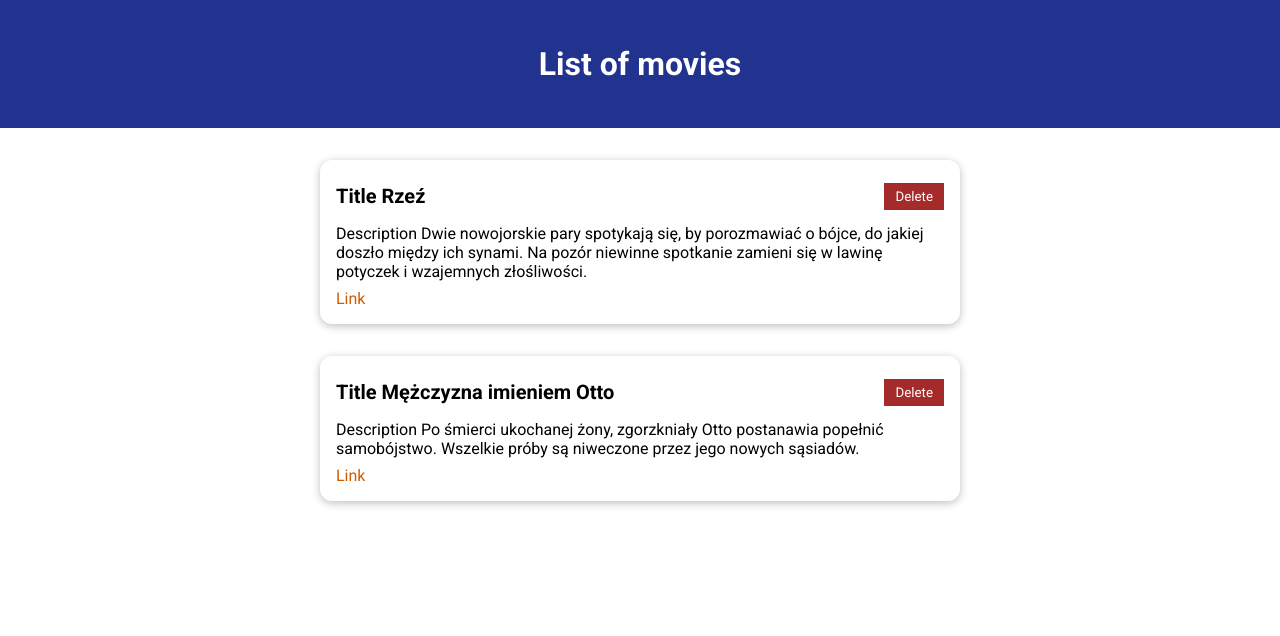
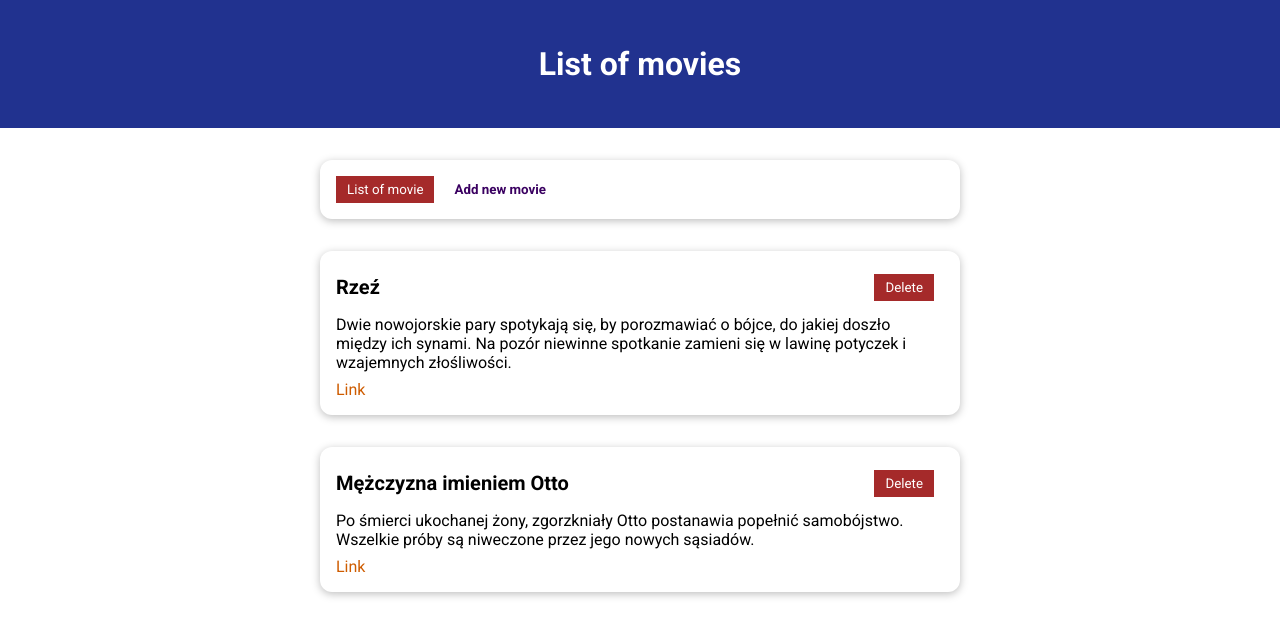
Before and after one commit to MalwinaS/MovieList, a Vue app: page / in a window 1280 px wide. Shown: the top 636 px of the page. Built offline with nearby package versions, Linux system fonts and the light colour scheme.

Commit message:
add TheMovies component and form

```diff
--- a/src/App.vue
+++ b/src/App.vue
@@ -1,35 +1,15 @@
 <template>
   <TheHeader title="List of movies" />
-  <MovieList :movies="movies" />
+  <TheMovies />
 </template>
 
 <script>
 import TheHeader from '@/components/layouts/TheHeader.vue';
-import MovieList from '@/components/movies/MovieList.vue';
+import TheMovies from '@/components/movies/TheMovies.vue';
 export default {
   components: {
     TheHeader,
-    MovieList,
-  },
-  data() {
-    return {
-      movies: [
-        {
-          id: '1',
-          title: 'Rzeź',
-          description:
-            'Dwie nowojorskie pary spotykają się, by porozmawiać o bójce, do jakiej doszło między ich synami. Na pozór niewinne spotkanie zamieni się w lawinę potyczek i wzajemnych złośliwości.',
-          link: 'https://www.filmweb.pl/film/Rze%C5%BA-2011-599742',
-        },
-        {
-          id: '2',
-          title: 'Mężczyzna imieniem Otto',
-          description:
-            'Po śmierci ukochanej żony, zgorzkniały Otto postanawia popełnić samobójstwo. Wszelkie próby są niweczone przez jego nowych sąsiadów.',
-          link: 'https://www.filmweb.pl/film/Rze%C5%BA-2011-599742',
-        },
-      ],
-    };
+    TheMovies,
   },
 };
 </script>
--- a/src/components/UI/BaseButton.vue
+++ b/src/components/UI/BaseButton.vue
@@ -19,6 +19,7 @@ button {
   border: 1px solid brown;
   color: white;
   cursor: pointer;
+  margin-right: 10px;
 }
 button:hover,
 .button:active {
--- a/src/components/movies/MovieCard.vue
+++ b/src/components/movies/MovieCard.vue
@@ -3,10 +3,10 @@
     <base-card>
       <div>
         <header>
-          <h3>Title {{ title }}</h3>
+          <h3>{{ title }}</h3>
           <base-button>Delete</base-button>
         </header>
-        <p>Description {{ description }}</p>
+        <p>{{ description }}</p>
         <nav>
           <a :href="link">Link</a>
         </nav>
--- a/src/components/movies/MovieList.vue
+++ b/src/components/movies/MovieList.vue
@@ -16,7 +16,7 @@ export default {
   components: {
     MovieCard,
   },
-  props: ['movies'],
+  inject: ["movies"],
 };
 </script>
 
--- /dev/null
+++ b/src/components/movies/NewMovie.vue
@@ -0,0 +1,73 @@
+<template>
+  <base-card>
+    <form @submit.prevent="submitData">
+      <div class="form-control">
+        <label for="title">Title</label>
+        <input id="title" name="title" type="text" ref="titleInput" />
+      </div>
+      <div class="form-control">
+        <label for="description">Description</label>
+        <textarea
+          id="description"
+          name="description"
+          type="text"
+          rows="3"
+          ref="descInput"
+        />
+      </div>
+      <div class="form-control">
+        <label for="link">Link</label>
+        <input id="link" name="link" type="url" ref="linkInput" />
+      </div>
+      <div>
+        <base-button mode="flat" type="submit"
+          >Add movie</base-button
+        >
+      </div>
+    </form>
+  </base-card>
+</template>
+
+<script>
+export default {
+  data() {
+    return {
+      enteredTitle: '',
+      enteredDescription: '',
+      enteredLink: '',
+    };
+  },
+  methods: {
+    submitData() {
+
+    },
+  },
+};
+</script>
+
+
+<style scoped>
+label {
+  font-weight: bold;
+  display: block;
+  margin-bottom: 0.5rem;
+}
+input,
+textarea {
+  display: block;
+  width: 100%;
+  font: inherit;
+  padding: 0.15rem;
+  border: 1px solid #ccc;
+}
+
+input:focus,
+textarea:focus {
+  outline: none;
+  border-color: #3a0061;
+  background-color: #f7ebff;
+}
+.form-control {
+  margin: 1rem 0;
+}
+</style>
--- /dev/null
+++ b/src/components/movies/TheMovies.vue
@@ -0,0 +1,59 @@
+<template>
+  <base-card>
+    <base-button
+      @click="currentComponent = 'movie-list'"
+      :mode="listMovieButton"
+      >List of movie</base-button
+    >
+    <base-button @click="currentComponent = 'new-movie'" :mode="newMovieButton"
+      >Add new movie</base-button
+    >
+  </base-card>
+  <component :is="currentComponent"></component>
+</template>
+
+<script>
+import MovieList from '@/components/movies/MovieList.vue';
+import NewMovie from '@/components/movies/NewMovie.vue';
+
+export default {
+  components: {
+    MovieList,
+    NewMovie,
+  },
+  data() {
+    return {
+      movies: [
+        {
+          id: '1',
+          title: 'Rzeź',
+          description:
+            'Dwie nowojorskie pary spotykają się, by porozmawiać o bójce, do jakiej doszło między ich synami. Na pozór niewinne spotkanie zamieni się w lawinę potyczek i wzajemnych złośliwości.',
+          link: 'https://www.filmweb.pl/film/Rze%C5%BA-2011-599742',
+        },
+        {
+          id: '2',
+          title: 'Mężczyzna imieniem Otto',
+          description:
+            'Po śmierci ukochanej żony, zgorzkniały Otto postanawia popełnić samobójstwo. Wszelkie próby są niweczone przez jego nowych sąsiadów.',
+          link: 'https://www.filmweb.pl/film/Rze%C5%BA-2011-599742',
+        },
+      ],
+      currentComponent: 'movie-list',
+    };
+  },
+  computed: {
+    listMovieButton() {
+      return this.currentComponent === 'movie-list' ? null : 'flat';
+    },
+    newMovieButton() {
+      return this.currentComponent === 'new-movie' ? null : 'flat';
+    },
+  },
+  provide() {
+    return {
+      movies: this.movies,
+    };
+  },
+};
+</script>
```
